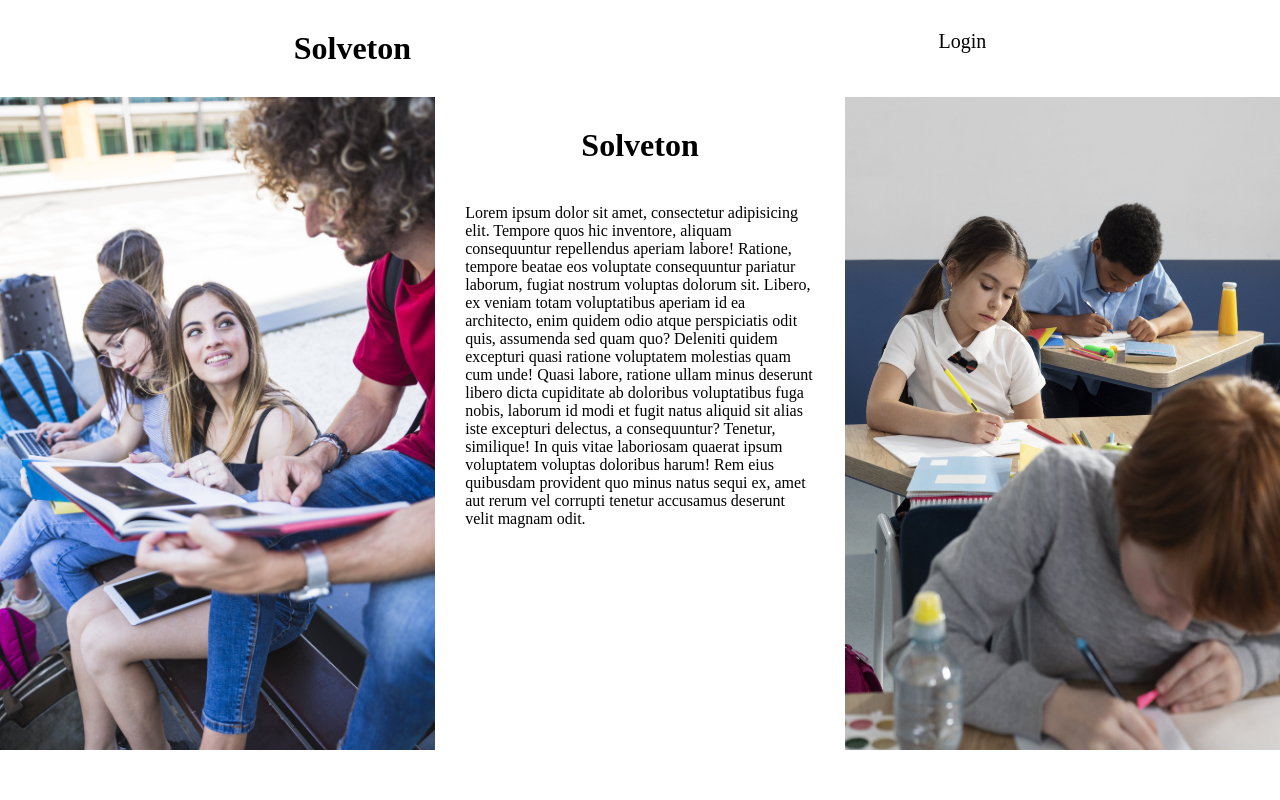
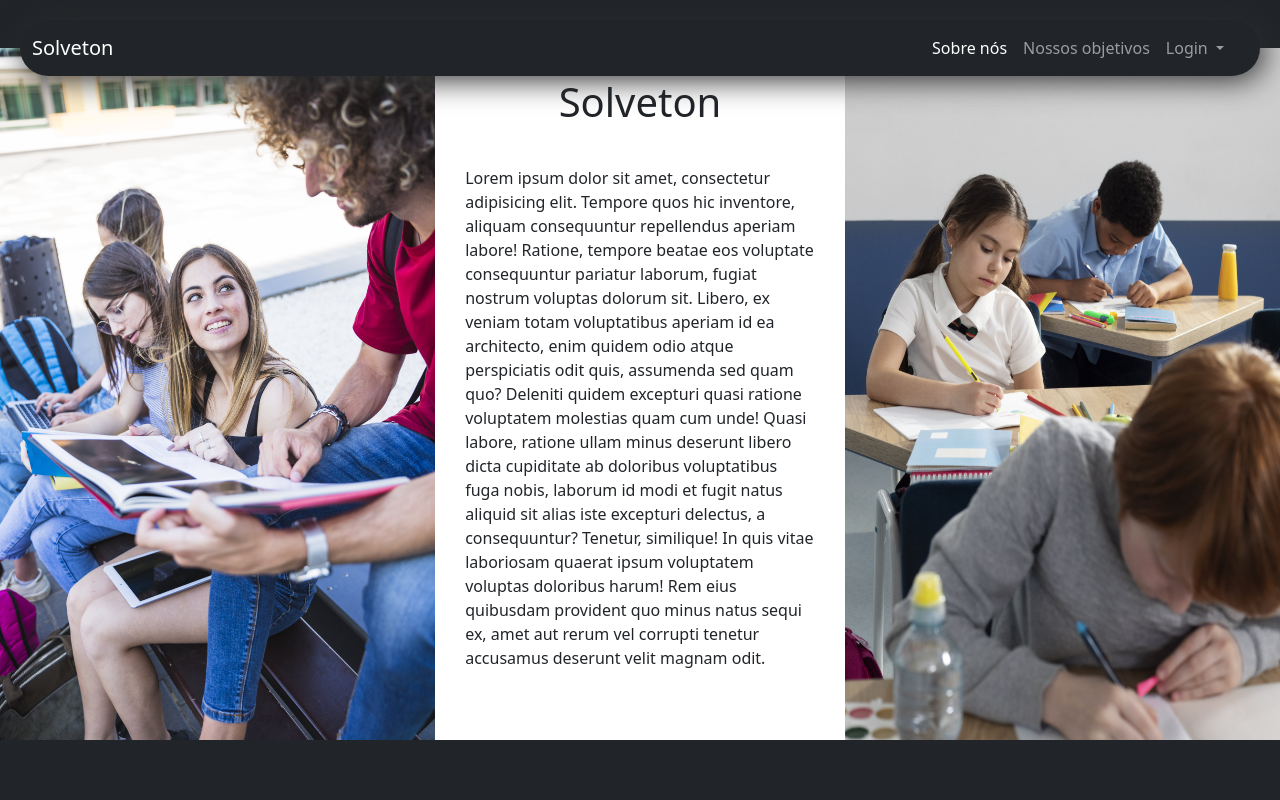
Before and after one commit to carlosnacamura/solveton, a PHP site: page / in a window 1280 px wide. Run offline with PHP 8.4, Linux system fonts and the light colour scheme.

Commit message:
Atualização header com bootstrap

```diff
--- a/css/style.css
+++ b/css/style.css
@@ -7,22 +7,18 @@ html,body {
 }
 body {
     height: 100%;
+    background-color: rgb(33, 37, 41) !important;
 }
-header {
-    height: 100vh;
-}
-.top_header {
-    display: flex;
-    justify-content: space-around;
-    padding: 30px;
-}
-.top_header a {
-    text-decoration: none;
-    color: black;
-    font-size: 20px;
+.navbar {
+    border-radius: 30px;
+    margin: 20px;
+    padding: 20px;
+    box-shadow: 4px 4px 30px rgb(45, 45, 45);
 }
 .bottom_header {
     display: flex;
+    height: 100%;
+    margin-top: 3em;
 }
 .bottom_header img {
     width: 34%;
@@ -30,6 +26,7 @@ header {
 .presentation {
     padding: 30px;
     width: 100vw;
+    background-color: white;
 }
 .presentation * {
     margin-bottom: 40px;
--- a/index.html
+++ b/index.html
@@ -4,13 +4,87 @@
     <meta charset="UTF-8">
     <meta name="viewport" content="width=device-width, initial-scale=1.0">
     <link rel="stylesheet" href="css/style.css">
+    <link
+      href="https://cdn.jsdelivr.net/npm/bootstrap@5.3.3/dist/css/bootstrap.min.css"
+      rel="stylesheet"
+      integrity="sha384-QWTKZyjpPEjISv5WaRU9OFeRpok6YctnYmDr5pNlyT2bRjXh0JMhjY6hW+ALEwIH"
+      crossorigin="anonymous"
+    />
+    <script
+      src="https://cdn.jsdelivr.net/npm/bootstrap@5.3.3/dist/js/bootstrap.bundle.min.js"
+      integrity="sha384-YvpcrYf0tY3lHB60NNkmXc5s9fDVZLESaAA55NDzOxhy9GkcIdslK1eN7N6jIeHz"
+      crossorigin="anonymous"
+      defer
+    ></script>
     <title>Solveton</title>
 </head>
 <body>
     <header>
         <div class="top_header">
-            <h1>Solveton</h1>
-            <a href="login.html">Login</a>
+            <nav
+      class="navbar navbar-expand-lg navbar-dark bg-dark fixed-top"
+      data-bs-theme="dark"
+    >
+      <div class="container-fluid">
+        <a class="navbar-brand" href="#" aria-disabled="true">Solveton</a>
+        <button
+          class="navbar-toggler"
+          type="button"
+          data-bs-toggle="offcanvas"
+          data-bs-target="#offcanvasDarkNavbar"
+          aria-controls="offcanvasDarkNavbar"
+          aria-label="Toggle navigation"
+        >
+          <span class="navbar-toggler-icon"></span>
+        </button>
+        <div
+          class="offcanvas offcanvas-start text-bg-dark"
+          tabindex="-1"
+          id="offcanvasDarkNavbar"
+          aria-labelledby="offcanvasDarkNavbarLabel"
+        >
+          <div class="offcanvas-header">
+            <h5 class="offcanvas-title" id="offcanvasDarkNavbarLabel">Menu</h5>
+            <button
+              type="button"
+              class="btn-close btn-close-white"
+              data-bs-dismiss="offcanvas"
+              aria-label="Close"
+            ></button>
+          </div>
+          <div class="offcanvas-body">
+            <ul class="navbar-nav justify-content-end flex-grow-1 pe-3">
+              <li class="nav-item">
+                <a class="nav-link active" aria-current="page" href="#"
+                  >Sobre nós</a
+                >
+              </li>
+              <li class="nav-item">
+                <a class="nav-link" href="#">Nossos objetivos</a>
+              </li>
+              <li class="nav-item dropdown">
+                <a
+                  class="nav-link dropdown-toggle"
+                  href="#"
+                  role="button"
+                  data-bs-toggle="dropdown"
+                  aria-expanded="false"
+                >
+                  Login
+                </a>
+                <ul class="dropdown-menu dropdown-menu-dark">
+                  <li><a class="dropdown-item" href="#">Login</a></li>
+                  <li><a class="dropdown-item" href="#">Entrar</a></li>
+                  <li>
+                    <hr class="dropdown-divider" />
+                  </li>
+                </ul>
+              </li>
+            </ul>
+          </div>
+        </div>
+      </div>
+    </nav>
         </div>
         <div class="bottom_header">
             <img src="/imgs/image_headerBottom_left.jpg" alt="Pessoas de visão lateral corrigindo erros gramaticais">
```
